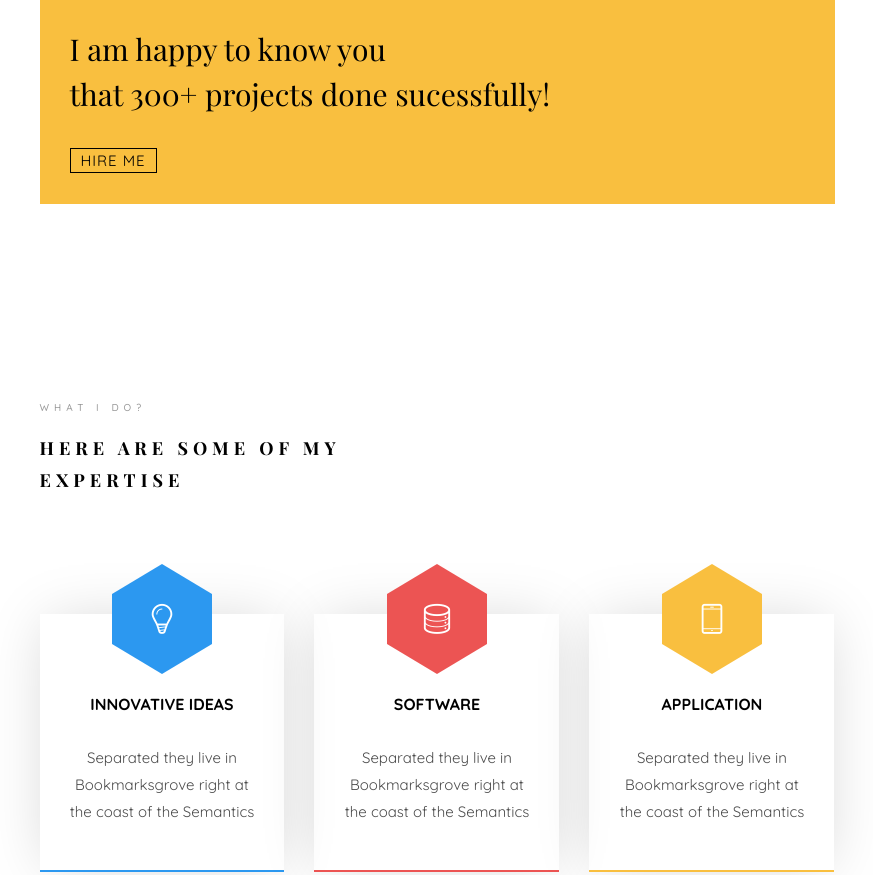
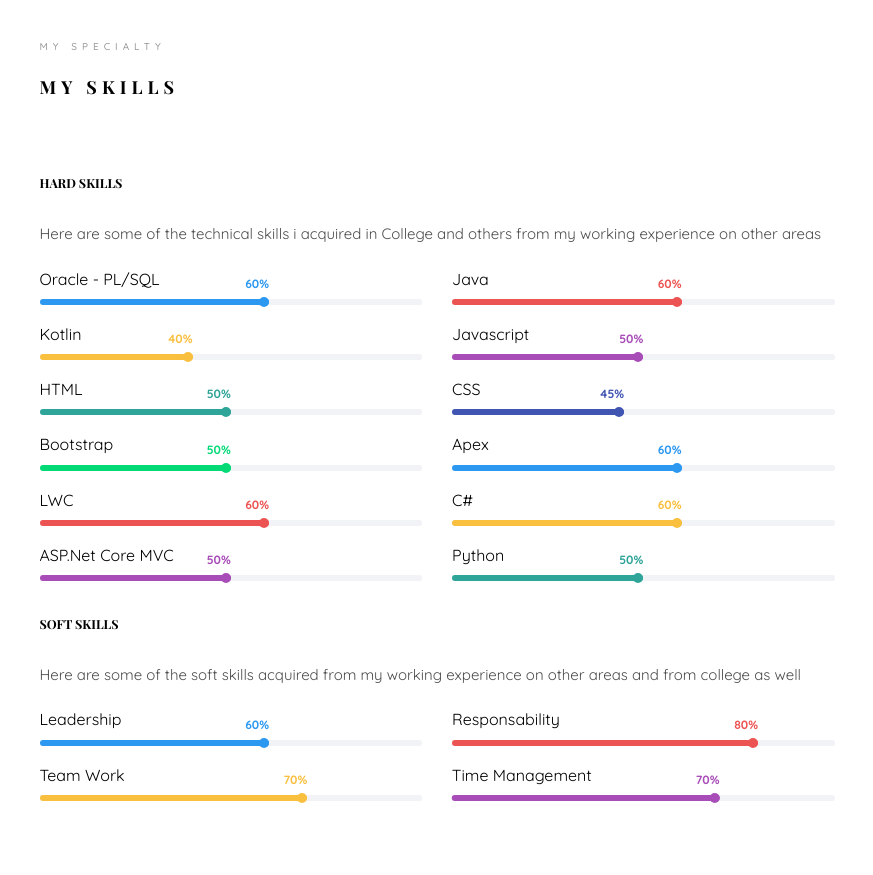
Before and after one commit to PJProenca/PJProenca.github.io, a plain HTML site: page index.html in a window 1280 px wide. Shown: the part 1576-2451 px from the top of the page, without its empty margins (353-1226 px from the left). Drawn offline with nearby package versions, Linux system fonts and the light colour scheme; files whose address does not match are found by name; a web font is replaced by a local one.

Commit message:
edit personal info, skills and education.Add CV

```diff
--- a/css/style.css
+++ b/css/style.css
@@ -73,12 +73,13 @@ figure {
   position: relative; }
 
 #colorlib-aside {
+  display: grid;
+  align-content: space-between;
   padding-top: 3em;
-  padding-bottom: 40px;
   float: left;
   width: 300px;
   position: fixed;
-  overflow-y: scroll;
+  /* overflow-y: scroll; */
   z-index: 1001;
   background: #f2f3f7;
   -webkit-transition: 0.5s;
@@ -402,6 +403,11 @@ body.offcanvas {
   background-position: center center;
   background-repeat: no-repeat;
   position: relative; }
+
+.animate-box h5{
+text-transform: uppercase;
+font-weight: bold;
+}
 
 .colorlib-heading {
   font-size: 18px;
@@ -807,6 +813,12 @@ body.offcanvas {
       background: #4054b2; }
     .progress-bar.color-6 span {
       color: #4054b2; }
+      .progress-bar.color-7 {
+    background: #03da76; }
+    .progress-bar.color-7:after {
+      background: #03da76; }
+    .progress-bar.color-7 span {
+      color: #03da76; }
 
 .colorlib-feature {
   text-align: left;
--- a/index.html
+++ b/index.html
@@ -32,6 +32,7 @@
 	<link rel="stylesheet" href="css/icomoon.css">
 	<!-- Bootstrap  -->
 	<link rel="stylesheet" href="css/bootstrap.css">
+	<link rel="stylesheet" href="https://cdn.jsdelivr.net/npm/bootstrap@4.0.0/dist/css/bootstrap.min.css" integrity="sha384-Gn5384xqQ1aoWXA+058RXPxPg6fy4IWvTNh0E263XmFcJlSAwiGgFAW/dAiS6JXm" crossorigin="anonymous">
 	<!-- Flexslider  -->
 	<link rel="stylesheet" href="css/flexslider.css">
 	<!-- Flaticons  -->
@@ -54,23 +55,23 @@
 	<div id="colorlib-page">
 		<div class="container-wrap">
 		<a href="#" class="js-colorlib-nav-toggle colorlib-nav-toggle" data-toggle="collapse" data-target="#navbar" aria-expanded="false" aria-controls="navbar"><i></i></a>
-		<aside id="colorlib-aside" role="complementary" class="border js-fullheight">
+		<aside id="colorlib-aside" role="complementary" class="js-fullheight">
 			<div class="text-center">
-				<div class="author-img" style="background-image: url(images/about.jpg);"></div>
-				<h1 id="colorlib-logo"><a href="index.html">Jackson Ford</a></h1>
-				<span class="position"><a href="#">UI/UX/Designer</a> in Philippines</span>
+				<div class="author-img" style="background-image: url(images/me.jpg);"></div>
+				<h1 id="colorlib-logo"><a href="index.html">Paulo Proença</a></h1>
+				<span class="position">Computer Engineering Senior Student </span>
 			</div>
 			<nav id="colorlib-main-menu" role="navigation" class="navbar">
 				<div id="navbar" class="collapse">
 					<ul>
 						<li class="active"><a href="#" data-nav-section="home">Home</a></li>
 						<li><a href="#" data-nav-section="about">About</a></li>
-						<li><a href="#" data-nav-section="services">Services</a></li>
+						<!-- <li><a href="#" data-nav-section="services">Services</a></li> -->
 						<li><a href="#" data-nav-section="skills">Skills</a></li>
 						<li><a href="#" data-nav-section="education">Education</a></li>
-						<li><a href="#" data-nav-section="experience">Experience</a></li>
+						<!-- <li><a href="#" data-nav-section="experience">Experience</a></li>
 						<li><a href="#" data-nav-section="work">Work</a></li>
-						<li><a href="#" data-nav-section="blog">Blog</a></li>
+						<li><a href="#" data-nav-section="blog">Blog</a></li> -->
 						<li><a href="#" data-nav-section="contact">Contact</a></li>
 					</ul>
 				</div>
@@ -101,9 +102,8 @@ Copyright <script>document.write(new Date().getFullYear());</script> All rights
 					   			<div class="col-md-6 col-md-offset-3 col-md-pull-3 col-sm-12 col-xs-12 js-fullheight slider-text">
 					   				<div class="slider-text-inner js-fullheight">
 					   					<div class="desc">
-						   					<h1>Hi! <br>I'm Jackson</h1>
-						   					<h2>100% html5 bootstrap templates Made by <a href="https://colorlib.com/" target="_blank">colorlib.com</a></h2>
-												<p><a class="btn btn-primary btn-learn">Download CV <i class="icon-download4"></i></a></p>
+						   					<h1>Hi! <br>I'm Paulo</h1>
+											<p><a href="/cv/CV - Paulo Proença.pdf" class="btn btn-primary  btn-learn">Download CV <i class="icon-download4"></i></a></p>
 										</div>
 					   				</div>
 					   			</div>
@@ -117,9 +117,8 @@ Copyright <script>document.write(new Date().getFullYear());</script> All rights
 					   			<div class="col-md-6 col-md-offset-3 col-md-pull-3 col-sm-12 col-xs-12 js-fullheight slider-text">
 					   				<div class="slider-text-inner">
 					   					<div class="desc">
-						   					<h1>I am <br>a Designer</h1>
-												<h2>100% html5 bootstrap templates Made by <a href="https://colorlib.com/" target="_blank">colorlib.com</a></h2>
-												<p><a class="btn btn-primary btn-learn">View Portfolio <i class="icon-briefcase3"></i></a></p>
+						   					<h1>I am <br>a Finalist Student</h1>
+											<p><a href="https://github.com/PJProenca?tab=repositories" class="btn btn-primary btn-learn">View Portfolio <i class="icon-briefcase3"></i></a></p>
 										</div>
 					   				</div>
 					   			</div>
@@ -139,12 +138,18 @@ Copyright <script>document.write(new Date().getFullYear());</script> All rights
 									<div class="about-desc">
 										<span class="heading-meta">About Us</span>
 										<h2 class="colorlib-heading">Who Am I?</h2>
-										<p><strong>Hi I'm Jackson Ford</strong> On her way she met a copy. The copy warned the Little Blind Text, that where it came from it would have been rewritten a thousand times and everything that was left from its origin would be the word "and" and the Little Blind Text should turn around and return to its own, safe country.</p>
-										<p>Even the all-powerful Pointing has no control about the blind texts it is an almost unorthographic life One day however a small line of blind text by the name of Lorem Ipsum decided to leave for the far World of Grammar.</p>
+										<p><strong>Hi I'm Paulo Proença</strong> I'm a computer engineering senior
+											student at the <a href="https://politecnicoguarda.pt/"> Polytechnic University of Guarda</a>. I'm the kind of person how loves
+											a challenge and is always eager to learn.</p>
+										<p>I got introduced to the developing area in High School, where i learned the basics of algorithms, C and Pascal. I'm more interested in the back-end
+											developing although i really enjoy all any kind of developing. By the time being my knowledge is mostly academic, but i'm always trying to acquire more on my one.</p>
+										<p>Like most part of the people linked to this area i have in video-games a hobby. I also like sports,
+											but unfortunately those have being put on stand-by.
+										</p>
 										</div>
 								</div>
 							</div>
-							<div class="row">
+							<!-- <div class="row">
 								<div class="col-md-3 animate-box" data-animate-effect="fadeInLeft">
 									<div class="services color-1">
 										<span class="icon2"><i class="icon-bulb"></i></span>
@@ -177,7 +182,7 @@ Copyright <script>document.write(new Date().getFullYear());</script> All rights
 										<a href="#" class="btn-hire">Hire me</a>
 									</div>
 								</div>
-							</div>
+							</div> -->
 						</div>
 					</div>
 				</div>
@@ -185,7 +190,7 @@ Copyright <script>document.write(new Date().getFullYear());</script> All rights
 
 
 
-			<section class="colorlib-services" data-section="services">
+			<!-- <section class="colorlib-services" data-section="services">
 				<div class="colorlib-narrow-content">
 					<div class="row">
 						<div class="col-md-6 col-md-offset-3 col-md-pull-3 animate-box" data-animate-effect="fadeInLeft">
@@ -262,9 +267,9 @@ Copyright <script>document.write(new Date().getFullYear());</script> All rights
 						</div>
 					</div>
 				</div>
-			</section>
+			</section> -->
 
-			<div id="colorlib-counter" class="colorlib-counters" style="background-image: url(images/cover_bg_1.jpg);" data-stellar-background-ratio="0.5">
+			<!-- <div id="colorlib-counter" class="colorlib-counters" style="background-image: url(images/cover_bg_1.jpg);" data-stellar-background-ratio="0.5">
 				<div class="overlay"></div>
 				<div class="colorlib-narrow-content">
 					<div class="row">
@@ -288,7 +293,7 @@ Copyright <script>document.write(new Date().getFullYear());</script> All rights
 						</div>
 					</div>
 				</div>
-			</div>
+			</div> -->
 
 			<section class="colorlib-skills" data-section="skills">
 				<div class="colorlib-narrow-content">
@@ -300,22 +305,25 @@ Copyright <script>document.write(new Date().getFullYear());</script> All rights
 					</div>
 					<div class="row">
 						<div class="col-md-12 animate-box" data-animate-effect="fadeInLeft">
-							<p>The Big Oxmox advised her not to do so, because there were thousands of bad Commas, wild Question Marks and devious Semikoli, but the Little Blind Text didn’t listen. She packed her seven versalia, put her initial into the belt and made herself on the way.</p>
+							<h5> Hard Skills</h5>
+						</div>
+						<div class="col-md-12 animate-box" data-animate-effect="fadeInLeft">
+							<p>Here are some of the technical skills i acquired in College and others from my working experience on other areas</p>
 						</div>
 						<div class="col-md-6 animate-box" data-animate-effect="fadeInLeft">
 							<div class="progress-wrap">
-								<h3>Photoshop</h3>
+								<h3>Oracle - PL/SQL</h3>
 								<div class="progress">
-								 	<div class="progress-bar color-1" role="progressbar" aria-valuenow="75"
-								  	aria-valuemin="0" aria-valuemax="100" style="width:75%">
-								    <span>75%</span>
+								 	<div class="progress-bar color-1" role="progressbar" aria-valuenow="60"
+								  	aria-valuemin="0" aria-valuemax="100" style="width:60%">
+								    <span>60%</span>
 								  	</div>
 								</div>
 							</div>
 						</div>
 						<div class="col-md-6 animate-box" data-animate-effect="fadeInRight">
 							<div class="progress-wrap">
-								<h3>jQuery</h3>
+								<h3>Java</h3>
 								<div class="progress">
 								 	<div class="progress-bar color-2" role="progressbar" aria-valuenow="60"
 								  	aria-valuemin="0" aria-valuemax="100" style="width:60%">
@@ -324,46 +332,165 @@ Copyright <script>document.write(new Date().getFullYear());</script> All rights
 								</div>
 							</div>
 						</div>
+						<div class="col-md-6 animate-box" data-animate-effect="fadeInRight">
+							<div class="progress-wrap">
+								<h3>Kotlin</h3>
+								<div class="progress">
+								 	<div class="progress-bar color-3" role="progressbar" aria-valuenow="40"
+								  	aria-valuemin="0" aria-valuemax="100" style="width:40%">
+								    <span>40%</span>
+								  	</div>
+								</div>
+							</div>
+						</div>
 						<div class="col-md-6 animate-box" data-animate-effect="fadeInLeft">
 							<div class="progress-wrap">
-								<h3>HTML5</h3>
+								<h3>Javascript</h3>
 								<div class="progress">
-								 	<div class="progress-bar color-3" role="progressbar" aria-valuenow="85"
-								  	aria-valuemin="0" aria-valuemax="100" style="width:85%">
-								    <span>85%</span>
+								 	<div class="progress-bar color-4" role="progressbar" aria-valuenow="50"
+								  	aria-valuemin="0" aria-valuemax="100" style="width:50%">
+								    <span>50%</span>
+								  	</div>
+								</div>
+							</div>
+						</div>
+						<div class="col-md-6 animate-box" data-animate-effect="fadeInLeft">
+							<div class="progress-wrap">
+								<h3>HTML</h3>
+								<div class="progress">
+								 	<div class="progress-bar color-5" role="progressbar" aria-valuenow="50"
+								  	aria-valuemin="0" aria-valuemax="100" style="width:50%">
+								    <span>50%</span>
 								  	</div>
 								</div>
 							</div>
 						</div>
 						<div class="col-md-6 animate-box" data-animate-effect="fadeInRight">
 							<div class="progress-wrap">
-								<h3>CSS3</h3>
+								<h3>CSS</h3>
 								<div class="progress">
-								 	<div class="progress-bar color-4" role="progressbar" aria-valuenow="90"
-								  	aria-valuemin="0" aria-valuemax="100" style="width:90%">
-								    <span>90%</span>
+								 	<div class="progress-bar color-6" role="progressbar" aria-valuenow="45"
+								  	aria-valuemin="0" aria-valuemax="100" style="width:45%">
+								    <span>45%</span>
 								  	</div>
 								</div>
 							</div>
 						</div>
 						<div class="col-md-6 animate-box" data-animate-effect="fadeInLeft">
 							<div class="progress-wrap">
-								<h3>WordPress</h3>
+								<h3>Bootstrap</h3>
 								<div class="progress">
-								 	<div class="progress-bar color-5" role="progressbar" aria-valuenow="70"
+								 	<div class="progress-bar color-7" role="progressbar" aria-valuenow="50"
+								  	aria-valuemin="0" aria-valuemax="100" style="width:50%">
+								    <span>50%</span>
+								  	</div>
+								</div>
+							</div>
+						</div>
+						<div class="col-md-6 animate-box" data-animate-effect="fadeInLeft">
+							<div class="progress-wrap">
+								<h3>Apex</h3>
+								<div class="progress">
+								 	<div class="progress-bar color-1" role="progressbar" aria-valuenow="60"
+								  	aria-valuemin="0" aria-valuemax="100" style="width:60%">
+								    <span>60%</span>
+								  	</div>
+								</div>
+							</div>
+						</div>
+						<div class="col-md-6 animate-box" data-animate-effect="fadeInLeft">
+							<div class="progress-wrap">
+								<h3>LWC</h3>
+								<div class="progress">
+								 	<div class="progress-bar color-2" role="progressbar" aria-valuenow="60"
+								  	aria-valuemin="0" aria-valuemax="100" style="width:60%">
+								    <span>60%</span>
+								  	</div>
+								</div>
+							</div>
+						</div>
+						<div class="col-md-6 animate-box" data-animate-effect="fadeInRight">
+							<div class="progress-wrap">
+								<h3>C#</h3>
+								<div class="progress">
+								 	<div class="progress-bar color-3" role="progressbar" aria-valuenow="60"
+								  	aria-valuemin="0" aria-valuemax="100" style="width:60%">
+								    <span>60%</span>
+								  	</div>
+								</div>
+							</div>
+						</div>
+						<div class="col-md-6 animate-box" data-animate-effect="fadeInRight">
+							<div class="progress-wrap">
+								<h3>ASP.Net Core MVC </h3>
+								<div class="progress">
+								 	<div class="progress-bar color-4" role="progressbar" aria-valuenow="50"
+								  	aria-valuemin="0" aria-valuemax="100" style="width:50%">
+								    <span>50%</span>
+								  	</div>
+								</div>
+							</div>
+						</div>
+						<div class="col-md-6 animate-box" data-animate-effect="fadeInRight">
+							<div class="progress-wrap">
+								<h3>Python </h3>
+								<div class="progress">
+								 	<div class="progress-bar color-5" role="progressbar" aria-valuenow="50"
+								  	aria-valuemin="0" aria-valuemax="100" style="width:50%">
+								    <span>50%</span>
+								  	</div>
+								</div>
+							</div>
+						</div>
+					</div>
+
+					<div class="row" style="padding-top: 15px;">
+						<div class="col-md-12 animate-box" data-animate-effect="fadeInLeft">
+							<h5> Soft Skills</h5>
+						</div>
+						<div class="col-md-12 animate-box" data-animate-effect="fadeInLeft">
+							<p>Here are some of the soft skills acquired from my working experience on other areas and from college as well</p>
+						</div>
+						<div class="col-md-6 animate-box" data-animate-effect="fadeInLeft">
+							<div class="progress-wrap">
+								<h3>Leadership</h3>
+								<div class="progress">
+								 	<div class="progress-bar color-1" role="progressbar" aria-valuenow="60"
+								  	aria-valuemin="0" aria-valuemax="100" style="width:60%">
+								    <span>60%</span>
+								  	</div>
+								</div>
+							</div>
+						</div>
+						<div class="col-md-6 animate-box" data-animate-effect="fadeInRight">
+							<div class="progress-wrap">
+								<h3>Responsability</h3>
+								<div class="progress">
+								 	<div class="progress-bar color-2" role="progressbar" aria-valuenow="80"
+								  	aria-valuemin="0" aria-valuemax="100" style="width:80%">
+								    <span>80%</span>
+								  	</div>
+								</div>
+							</div>
+						</div>
+						<div class="col-md-6 animate-box" data-animate-effect="fadeInRight">
+							<div class="progress-wrap">
+								<h3>Team Work</h3>
+								<div class="progress">
+								 	<div class="progress-bar color-3" role="progressbar" aria-valuenow="70"
 								  	aria-valuemin="0" aria-valuemax="100" style="width:70%">
 								    <span>70%</span>
 								  	</div>
 								</div>
 							</div>
 						</div>
-						<div class="col-md-6 animate-box" data-animate-effect="fadeInRight">
+						<div class="col-md-6 animate-box" data-animate-effect="fadeInLeft">
 							<div class="progress-wrap">
-								<h3>SEO</h3>
+								<h3>Time Management</h3>
 								<div class="progress">
-								 	<div class="progress-bar color-6" role="progressbar" aria-valuenow="80"
-								  	aria-valuemin="0" aria-valuemax="100" style="width:80%">
-								    <span>80%</span>
+								 	<div class="progress-bar color-4" role="progressbar" aria-valuenow="70"
+								  	aria-valuemin="0" aria-valuemax="100" style="width:70%">
+								    <span>70%</span>
 								  	</div>
 								</div>
 							</div>
@@ -387,7 +514,7 @@ Copyright <script>document.write(new Date().getFullYear());</script> All rights
 									<div class="panel panel-default">
 									    <div class="panel-heading" role="tab" id="headingOne">
 									        <h4 class="panel-title">
-									            <a data-toggle="collapse" data-parent="#accordion" href="#collapseOne" aria-expanded="true" aria-controls="collapseOne">Master Degree Graphic Design
+									            <a data-toggle="collapse" data-parent="#accordion" href="#collapseOne" aria-expanded="true" aria-controls="collapseOne">Bachelor Degree of Computer Science
 									            </a>
 									        </h4>
 									    </div>
@@ -395,10 +522,13 @@ Copyright <script>document.write(new Date().getFullYear());</script> All rights
 									         <div class="panel-body">
 									            <div class="row">
 										      		<div class="col-md-6">
-										      			<p>Far far away, behind the word mountains, far from the countries Vokalia and Consonantia, there live the blind texts. </p>
+										      			<p>Polytechnic University of Guarda</p>	<ul>
+															<li>2020 - Now</li>
+														</ul>
+
 										      		</div>
 										      		<div class="col-md-6">
-										      			<p>Separated they live in Bookmarksgrove right at the coast of the Semantics, a large language ocean.</p>
+														<p> Bachelor Degree of Computer Science where i acquired the bases for some programming languages and how the world of computer science works </p>
 										      		</div>
 										      	</div>
 									         </div>
@@ -407,17 +537,24 @@ Copyright <script>document.write(new Date().getFullYear());</script> All rights
 									<div class="panel panel-default">
 									    <div class="panel-heading" role="tab" id="headingTwo">
 									        <h4 class="panel-title">
-									            <a class="collapsed" data-toggle="collapse" data-parent="#accordion" href="#collapseTwo" aria-expanded="false" aria-controls="collapseTwo">Bachelor Degree of Computer Science
+									            <a class="collapsed" data-toggle="collapse" data-parent="#accordion" href="#collapseTwo" aria-expanded="false" aria-controls="collapseTwo">High School Secondary Education
 									            </a>
 									        </h4>
 									    </div>
 									    <div id="collapseTwo" class="panel-collapse collapse" role="tabpanel" aria-labelledby="headingTwo">
 											<div class="panel-body">
-									            <p>Far far away, behind the word <strong>mountains</strong>, far from the countries Vokalia and Consonantia, there live the blind texts. Separated they live in Bookmarksgrove right at the coast of the Semantics, a large language ocean.</p>
+									            <div class="row">
+										      		<div class="col-md-6">
+										      			<p>Sé High School, Guarda</p>
 														  <ul>
-														<li>Separated they live in Bookmarksgrove right</li>
-														<li>Separated they live in Bookmarksgrove right</li>
+															<li>2001 - 2005</li>
 														</ul>
+
+										      		</div>
+										      		<div class="col-md-6">
+														<p> As a strand from sciences education, the Computer Technological Course is where i get in contact for the first time with the terms algorithms and programming languages, and where i grow the taste for the area</p>
+										      		</div>
+										      	</div>
 									         </div>
 									    </div>
 									</div>
```
Also changed, not shown: images/me.jpg (added), 1 other file. Lines whose indentation alone changed are shown as unchanged.
